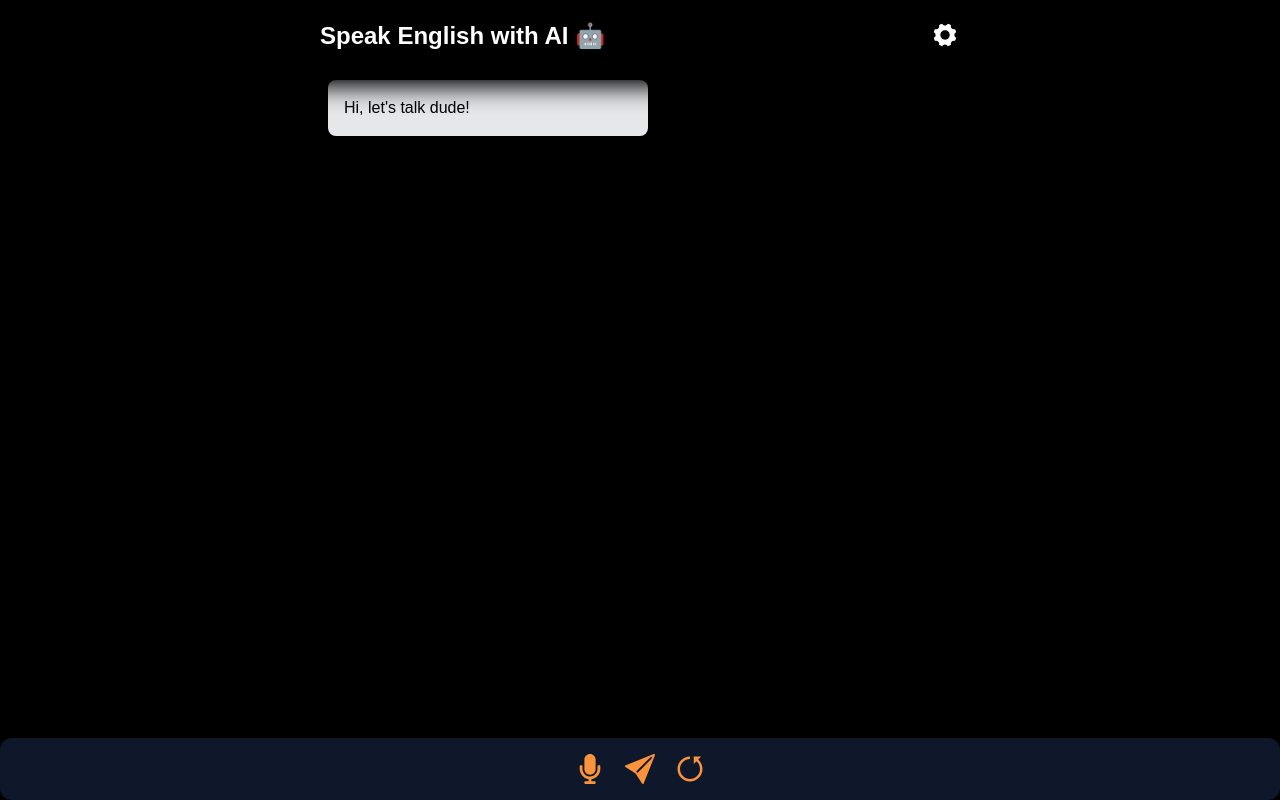
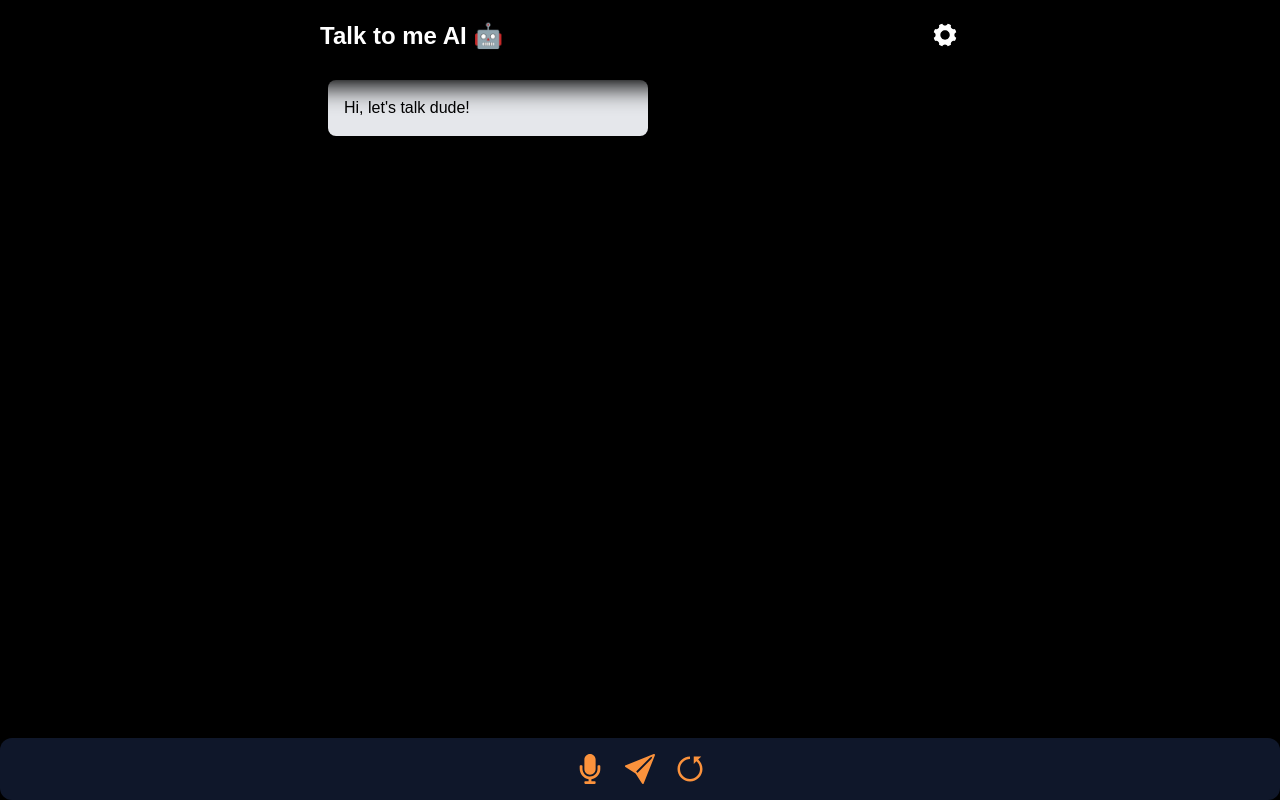
Before and after one commit to EduardoHead18/talk-to-me-ai, a Next.js app: page / in a window 1280 px wide. Built offline with nearby package versions, Linux system fonts and the light colour scheme; a web font is replaced by a local one.

Commit message:
change: update application name and title from "Speak English AI" to "Talk to me AI"

```diff
--- a/package.json
+++ b/package.json
@@ -1,5 +1,5 @@
 {
-  "name": "speak-english-ai",
+  "name": "talk-to-me-ai",
   "version": "0.1.0",
   "private": true,
   "scripts": {
--- a/src/app/component/header/HeaderComponent.tsx
+++ b/src/app/component/header/HeaderComponent.tsx
@@ -10,7 +10,7 @@ const HeaderComponent: React.FC = () => {
   return (
     <section className="flex md:px-80 px-2 justify-between right-0 py-5 fixed w-full shadow-xl bg-black shadow-black">
       <Link href={"/"} className={`text-2xl  font-bold text-white ${volkhov.className} `}>
-        Speak English with AI 🤖
+        Talk to me AI 🤖
       </Link>
       <div className="relative group">
         <ButtonDrawerComponent></ButtonDrawerComponent>
--- a/src/app/layout.tsx
+++ b/src/app/layout.tsx
@@ -14,7 +14,7 @@ const geistMono = Geist_Mono({
 });
 
 export const metadata: Metadata = {
-  title: "Speak english AI 🤖",
+  title: "Talk to me AI",
   description: "Application for speak and learn english with AI",
 };
 
```
